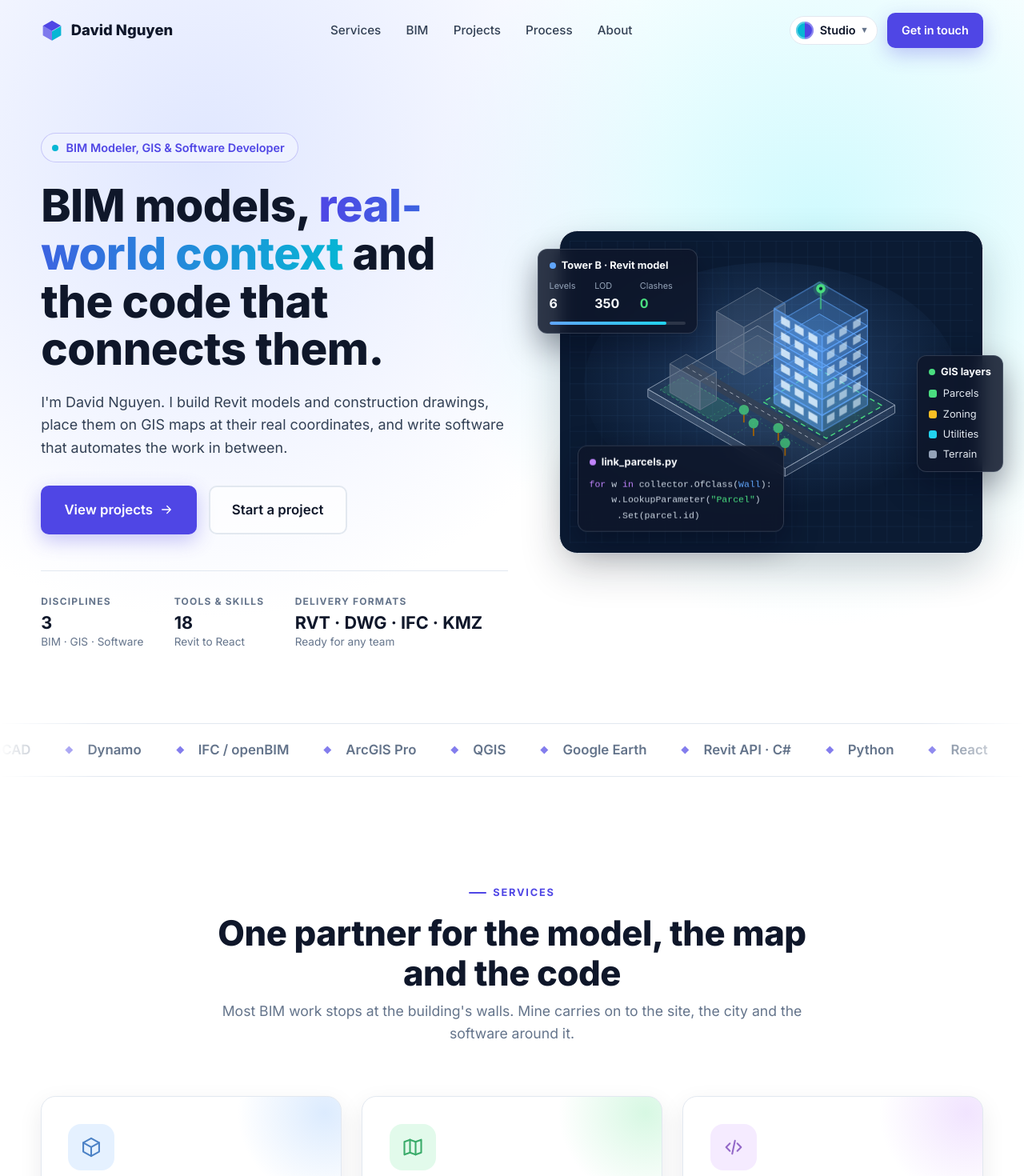
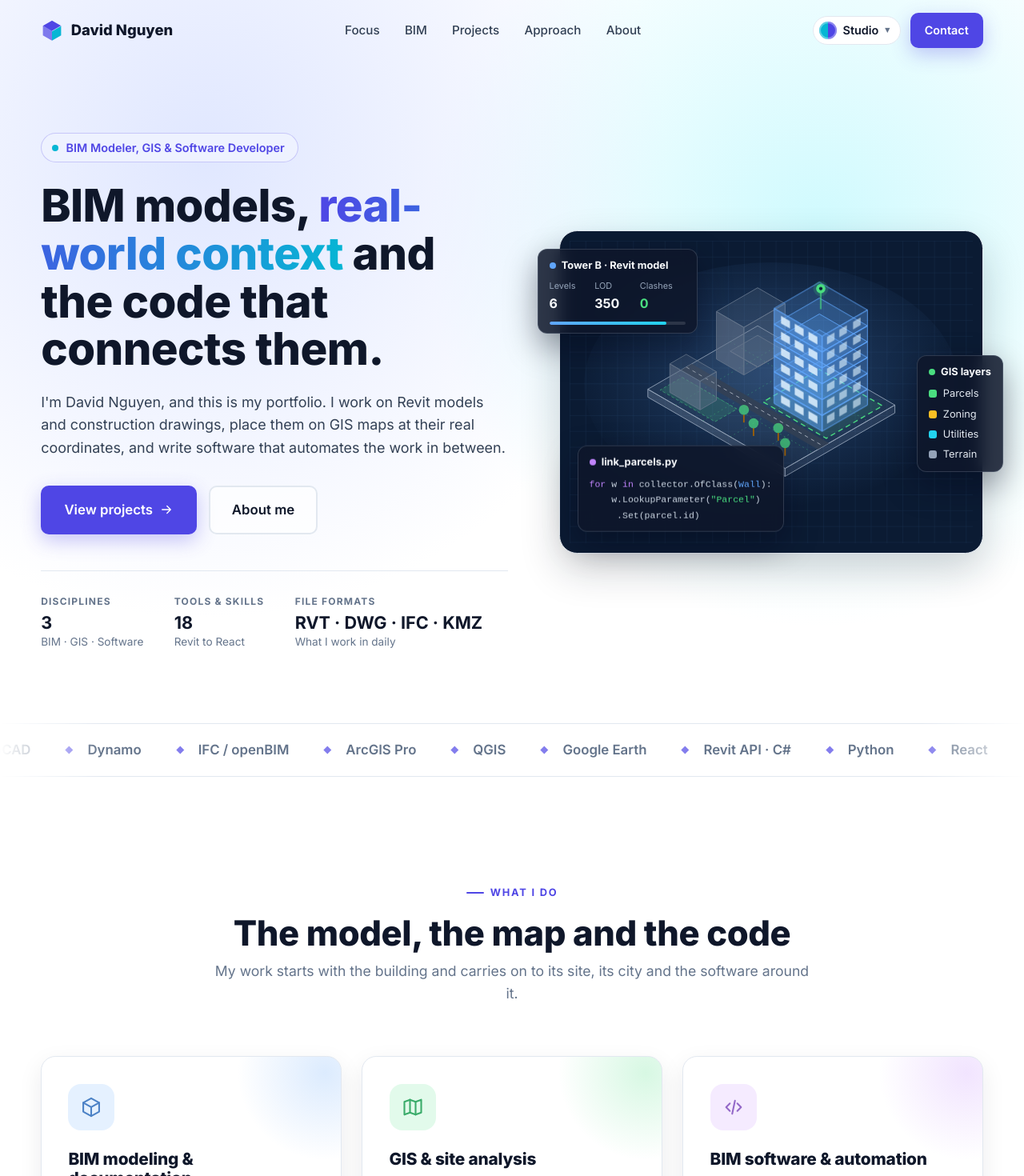
Before and after one commit to maria-martinezcpa/my-portfolio-project, a React (Vite) app: page / in a window 1280 px wide. Shown: the top 1470 px of the page at 80% size. Built offline with nearby package versions, Linux system fonts and the light colour scheme.

Commit message:
Reword site as a personal portfolio instead of a hiring page
Co-Authored-By: Claude Opus 5.5 (1M context) <noreply@anthropic.com>

```diff
--- a/index.html
+++ b/index.html
@@ -4,7 +4,7 @@
     <meta charset="UTF-8" />
     <link rel="icon" type="image/svg+xml" href="/favicon.svg" />
     <meta name="viewport" content="width=device-width, initial-scale=1.0" />
-    <meta name="description" content="David Nguyen: BIM modeling, GIS integration and BIM software. Revit models, construction drawings, georeferencing and automation." />
+    <meta name="description" content="Portfolio of David Nguyen: BIM modeling, GIS integration and BIM software. Revit models, construction drawings, georeferencing and automation." />
     <meta name="theme-color" content="#4f46e5" />
     <title>David Nguyen | BIM Modeler, GIS &amp; Software Developer</title>
     <link rel="preconnect" href="https://fonts.googleapis.com" />
--- a/src/components/About.tsx
+++ b/src/components/About.tsx
@@ -16,11 +16,11 @@ export default function About() {
           </p>
           <p className="muted">
             I link building models with GIS site and city data, and write software (Revit add-ins, Python scripts and web
-            apps) that automates and shares them. That means one person can take a project from a PDF or a point cloud
-            to a georeferenced model, and then build the tool that keeps it up to date.
+            apps) that automates and shares them. I enjoy taking a project from a PDF or a point cloud to a
+            georeferenced model, and then building the tool that keeps it up to date.
           </p>
-          <a href="#contact" className="btn btn-primary">
-            Work with me
+          <a href="#projects" className="btn btn-primary">
+            See my projects
           </a>
         </div>
 
--- a/src/components/Contact.tsx
+++ b/src/components/Contact.tsx
@@ -43,10 +43,10 @@ export default function Contact() {
         <div className="contact-panel" data-reveal>
           <div className="contact-intro">
             <span className="kicker">Contact</span>
-            <h2>Have a model, a map or a workflow in mind?</h2>
+            <h2>Say hello</h2>
             <p>
-              Send drawings, scans or a short brief. I'll reply with questions, an approach and a timeline for your
-              project.
+              Questions about a project here, or want to talk about BIM, GIS or code? I'm always happy to hear
+              from people.
             </p>
           </div>
 
--- a/src/components/Hero.tsx
+++ b/src/components/Hero.tsx
@@ -5,7 +5,7 @@ import { ArrowIcon } from './Icons'
 const stats = [
   { value: '3', label: 'Disciplines', note: 'BIM · GIS · Software' },
   { value: `${skills.length}`, label: 'Tools & skills', note: 'Revit to React' },
-  { value: 'RVT · DWG · IFC · KMZ', label: 'Delivery formats', note: 'Ready for any team' },
+  { value: 'RVT · DWG · IFC · KMZ', label: 'File formats', note: 'What I work in daily' },
 ]
 
 const tools = [
@@ -36,15 +36,15 @@ export default function Hero() {
             BIM models, <span className="grad">real-world context</span> and the code that connects them.
           </h1>
           <p className="hero-sub">
-            I'm {OWNER}. I build Revit models and construction drawings, place them on GIS maps at their real
-            coordinates, and write software that automates the work in between.
+            I'm {OWNER}, and this is my portfolio. I work on Revit models and construction drawings, place them on GIS
+            maps at their real coordinates, and write software that automates the work in between.
           </p>
           <div className="hero-ctas">
             <a href="#projects" className="btn btn-primary btn-lg">
               View projects <ArrowIcon className="btn-icon" />
             </a>
-            <a href="#contact" className="btn btn-ghost btn-lg">
-              Start a project
+            <a href="#about" className="btn btn-ghost btn-lg">
+              About me
             </a>
           </div>
 
--- a/src/components/Navbar.tsx
+++ b/src/components/Navbar.tsx
@@ -58,7 +58,7 @@ export default function Navbar() {
         <div className="nav-right">
           <ThemePicker />
           <a href="#contact" className="btn btn-primary btn-sm nav-cta">
-            Get in touch
+            Contact
           </a>
           <button
             className="nav-toggle"
--- a/src/components/Process.tsx
+++ b/src/components/Process.tsx
@@ -4,7 +4,7 @@ import { ClipboardIcon, LayersIcon, PinIcon, SendIcon } from './Icons'
 const steps = [
   {
     icon: ClipboardIcon,
-    title: 'Brief & source data',
+    title: 'Start from the source',
     text: 'Sketches, PDFs, CAD files, point clouds or GIS layers: whatever the project starts from.',
   },
   {
@@ -19,19 +19,19 @@ const steps = [
   },
   {
     icon: SendIcon,
-    title: 'Deliver & automate',
-    text: 'RVT, DWG, IFC, PDF or KMZ, plus scripts or tools when the same task will come up again.',
+    title: 'Share & automate',
+    text: 'Export to RVT, DWG, IFC, PDF or KMZ, and script the parts that come up again and again.',
   },
 ]
 
 export default function Process() {
   return (
-    <section id="process" className="section section-alt" data-testid="process">
+    <section id="approach" className="section section-alt" data-testid="approach">
       <div className="container">
         <header className="section-head" data-reveal>
-          <span className="kicker">Process</span>
-          <h2>From source files to a model you can use</h2>
-          <p>Four steps, whether the job is one drawing set or a model that links to a whole city map.</p>
+          <span className="kicker">Approach</span>
+          <h2>How I like to work</h2>
+          <p>The same four steps run through most of my projects, from a single drawing set to a model linked to a city map.</p>
         </header>
 
         <ol className="process">
--- a/src/components/Services.tsx
+++ b/src/components/Services.tsx
@@ -35,12 +35,12 @@ const services: Service[] = [
 
 export default function Services() {
   return (
-    <section id="services" className="section" data-testid="services">
+    <section id="focus" className="section" data-testid="focus">
       <div className="container">
         <header className="section-head" data-reveal>
-          <span className="kicker">Services</span>
-          <h2>One partner for the model, the map and the code</h2>
-          <p>Most BIM work stops at the building's walls. Mine carries on to the site, the city and the software around it.</p>
+          <span className="kicker">What I do</span>
+          <h2>The model, the map and the code</h2>
+          <p>My work starts with the building and carries on to its site, its city and the software around it.</p>
         </header>
 
         <div className="service-grid">
--- a/src/data.ts
+++ b/src/data.ts
@@ -34,10 +34,10 @@ export const TELEGRAM = 'https://t.me/housekeeper5252'
 export const PHONE = '+1 (323) 505 2719'
 
 export const navLinks: NavLink[] = [
-  { label: 'Services', href: '#services' },
+  { label: 'Focus', href: '#focus' },
   { label: 'BIM', href: '#bim' },
   { label: 'Projects', href: '#projects' },
-  { label: 'Process', href: '#process' },
+  { label: 'Approach', href: '#approach' },
   { label: 'About', href: '#about' },
 ]
 
```
